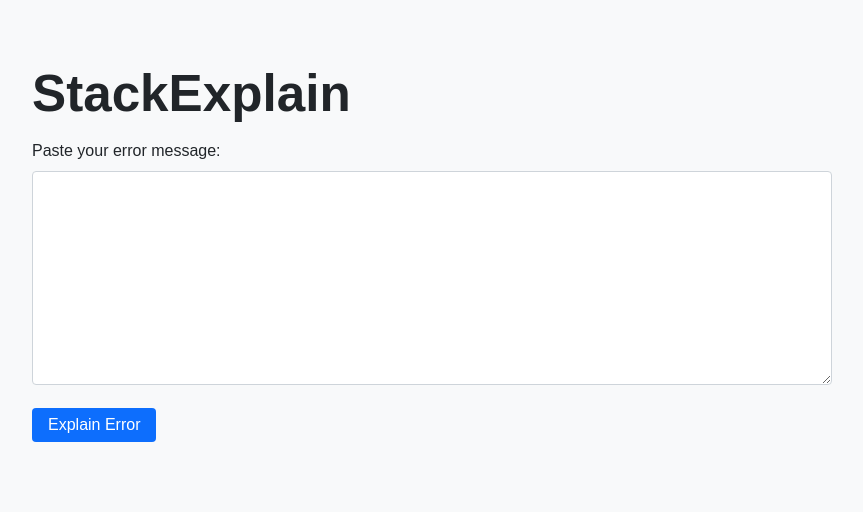
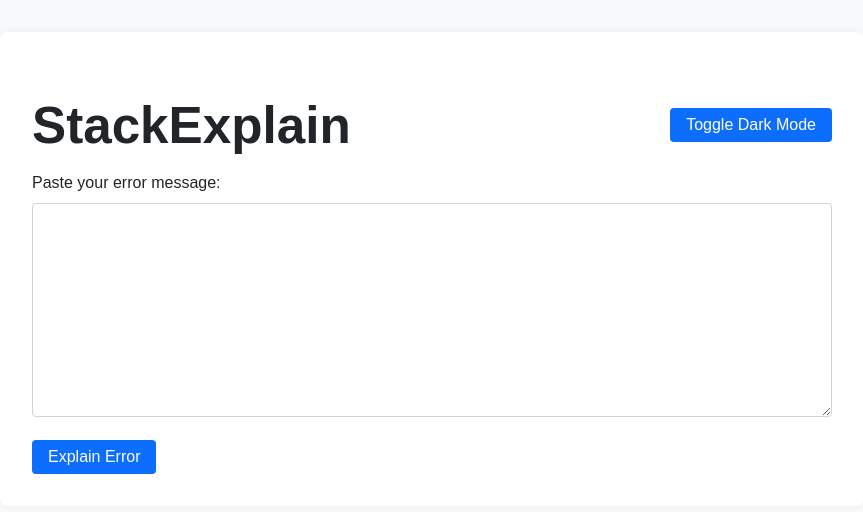
Before and after one commit to adityapatwardhan1/stackexplain, a React (Vite) app in the folder frontend/stackexplain-frontend/: page / in a window 1280 px wide. Shown: the top 512 px of the page, without its empty margins (208-1071 px from the left). Built offline with nearby package versions, Linux system fonts and the light colour scheme.

Commit message:
Fixed light/dark mode

```diff
--- a/frontend/stackexplain-frontend/src/App.tsx
+++ b/frontend/stackexplain-frontend/src/App.tsx
@@ -1,12 +1,13 @@
 // To run: npm run dev
 
-import { useState } from 'react';
+import { useState, useEffect } from 'react';
 import axios from 'axios';
 import './styles.css';
 
 function App() {
 	const [error, setError] = useState('');
 	const [explanation, setExplanation] = useState('');
+	const [darkMode, setDarkMode] = useState(false);
 
 	const BACKEND_SERVER_URL = 'http://localhost:8000/explain';
 
@@ -19,11 +20,21 @@ function App() {
 		}
 	};
 
+	// Toggle dark mode class on <body>
+	useEffect(() => {
+		document.body.classList.toggle('dark', darkMode);
+	}, [darkMode]);
+
 	// Horribly ChatGPT'd
 	return (
 		<div className="app-container">
 			<div className="content">
-				<h1 style={{ marginBottom: '1rem' }}>StackExplain</h1>
+				<div style={{ display: 'flex', justifyContent: 'space-between', alignItems: 'center' }}>
+					<h1 style={{ marginBottom: '1rem' }}>StackExplain</h1>
+					<button onClick={() => setDarkMode(!darkMode)}>
+						Toggle {darkMode ? 'Light' : 'Dark'} Mode
+					</button>
+				</div>
 
 				<label htmlFor="error-input" style={{ display: 'block', marginBottom: '0.5rem' }}>
 					Paste your error message:
@@ -49,80 +60,6 @@ function App() {
 			</div>
 		</div>
 	);
-	// return (
-	// 	<div style={{
-	// 		minHeight: '100vh',
-	// 		width: '100vw', // fill the full screen width
-	// 		fontFamily: 'sans-serif',
-	// 		backgroundColor: '#f8f9fa',
-	// 		color: '#212529',
-	// 		display: 'flex',
-	// 		justifyContent: 'center',
-	// 		alignItems: 'flex-start',
-	// 		padding: '2rem',
-	// 		boxSizing: 'border-box' // ensures padding doesn't shrink the box
-	// 	}}>
-	// 		<div style={{
-	// 		width: '100%',
-	// 		maxWidth: '800px',
-	// 		}}>
-	// 		<h1 style={{ marginBottom: '1rem' }}>StackExplain</h1>
-
-	// 		<label htmlFor="error-input" style={{ display: 'block', marginBottom: '0.5rem' }}>
-	// 			Paste your error message:
-	// 		</label>
-
-	// 		<textarea
-	// 			id="error-input"
-	// 			rows={10}
-	// 			value={error}
-	// 			onChange={e => setError(e.target.value)}
-	// 			style={{
-	// 			width: '100%',
-	// 			padding: '1rem',
-	// 			fontFamily: 'monospace',
-	// 			fontSize: '1rem',
-	// 			border: '1px solid #ced4da',
-	// 			borderRadius: '4px',
-	// 			backgroundColor: '#ffffff',
-	// 			color: '#212529',
-	// 			boxSizing: 'border-box'
-	// 			}}
-	// 		/>
-
-	// 		<br />
-
-	// 		<button
-	// 			onClick={handleSubmitError}
-	// 			style={{
-	// 			marginTop: '1rem',
-	// 			padding: '0.5rem 1rem',
-	// 			fontSize: '1rem',
-	// 			cursor: 'pointer',
-	// 			backgroundColor: '#0d6efd',
-	// 			color: 'white',
-	// 			border: 'none',
-	// 			borderRadius: '4px',
-	// 			}}
-	// 		>
-	// 			Explain Error
-	// 		</button>
-
-	// 		{explanation && (
-	// 			<div style={{
-	// 			marginTop: '2rem',
-	// 			whiteSpace: 'pre-wrap',
-	// 			backgroundColor: '#e9ecef',
-	// 			padding: '1rem',
-	// 			borderRadius: '4px',
-	// 			}}>
-	// 			<h2>Explanation:</h2>
-	// 			<p>{explanation}</p>
-	// 			</div>
-	// 		)}
-	// 		</div>
-	// 	</div>
-	// );
 }
 
 export default App;
--- a/frontend/stackexplain-frontend/src/styles.css
+++ b/frontend/stackexplain-frontend/src/styles.css
@@ -1,12 +1,15 @@
-/* styles.css */
+/* Base styles (light mode) */
+body {
+  background-color: #f8f9fa;
+  color: #212529;
+  font-family: sans-serif;
+  margin: 0;
+  transition: background-color 0.3s, color 0.3s;
+}
 
-/* Outer layout */
 .app-container {
   min-height: 100vh;
   width: 100vw;
-  font-family: sans-serif;
-  background-color: #f8f9fa;
-  color: #212529;
   display: flex;
   justify-content: center;
   align-items: flex-start;
@@ -14,13 +17,16 @@
   box-sizing: border-box;
 }
 
-/* Centered inner content */
 .content {
   width: 100%;
   max-width: 800px;
+  background-color: #ffffff; /* added for light background container */
+  padding: 2rem;
+  border-radius: 8px;
+  box-shadow: 0 0 10px rgba(0, 0, 0, 0.05);
+  transition: background-color 0.3s, color 0.3s;
 }
 
-/* Textarea input */
 textarea {
   width: 100%;
   padding: 1rem;
@@ -33,19 +39,17 @@ textarea {
   box-sizing: border-box;
 }
 
-/* Button styling */
 button {
   margin-top: 1rem;
   padding: 0.5rem 1rem;
   font-size: 1rem;
   cursor: pointer;
-  background-color: #0d6efd;
+  background-color: #0d6efd; /* #2c00cc */
   color: white;
   border: none;
   border-radius: 4px;
 }
 
-/* Explanation box */
 .explanation {
   margin-top: 2rem;
   white-space: pre-wrap;
@@ -53,3 +57,31 @@ button {
   padding: 1rem;
   border-radius: 4px;
 }
+
+/* DARK MODE */
+body.dark {
+  background-color: #121212;
+  color: #f1f1f1;
+}
+
+body.dark .content {
+  background-color: #1e1e1e;
+  color: #f1f1f1;
+  box-shadow: none;
+}
+
+body.dark textarea {
+  background-color: #2a2a2a;
+  color: #f1f1f1;
+  border: 1px solid #555;
+}
+
+body.dark button {
+  background-color: #2c00cc;
+  color: white;
+}
+
+body.dark .explanation {
+  background-color: #1f2b3a;
+  color: #f1f1f1;
+}
```
